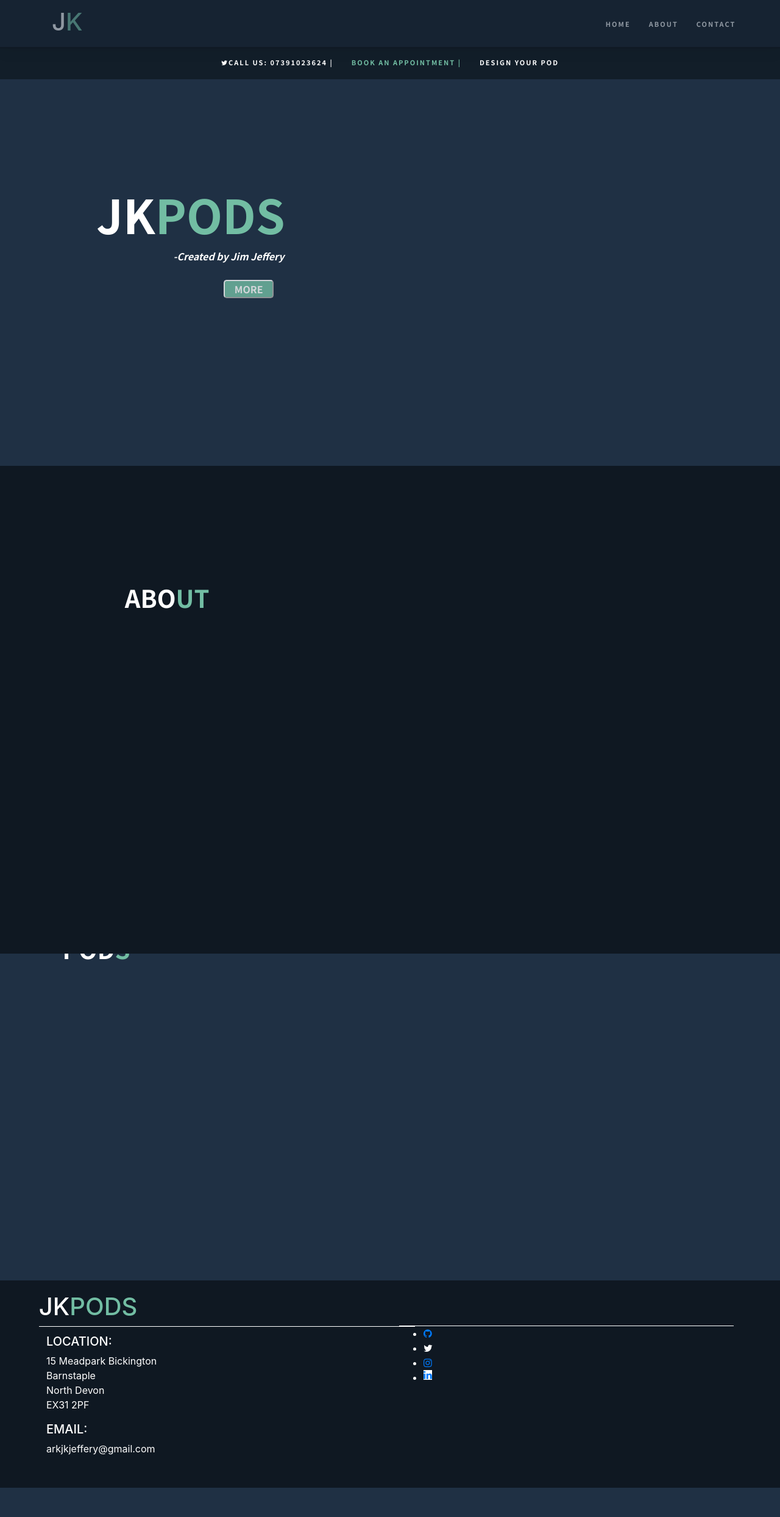
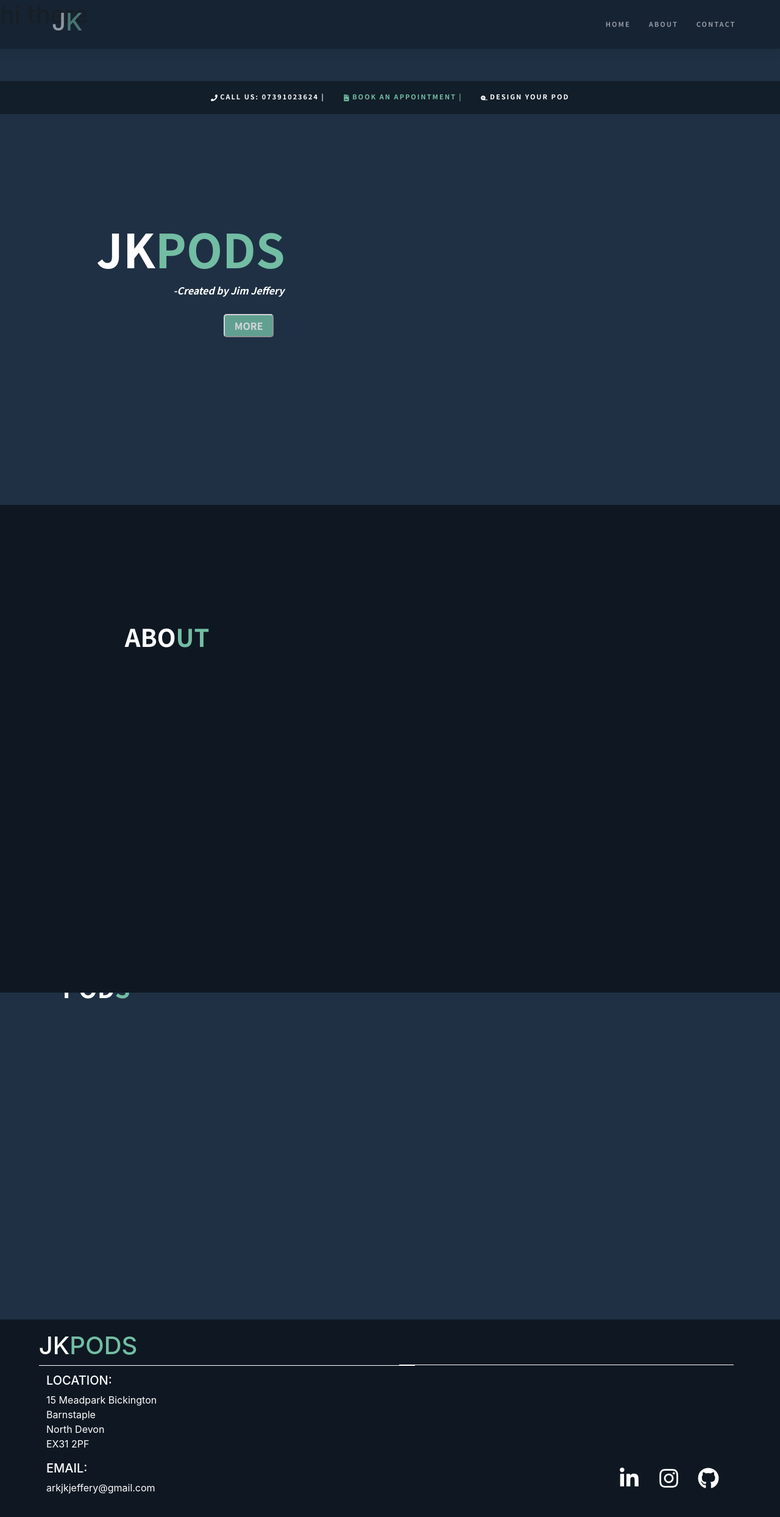
Before and after one commit to kellyjeffery1/jkpods, a React (Create React App) app: page /More in a window 1280 px wide. Shown: the top 2488 px of the page at 61% size. Before the commit the page ends 2440 px from the top, so only its background shows below. Built offline with nearby package versions, Linux system fonts and the light colour scheme.

Commit message:
adding in the router'

```diff
--- a/package.json
+++ b/package.json
@@ -21,8 +21,11 @@
     "react-fontawesome": "^1.7.1",
     "react-icons": "^3.10.0",
     "react-player": "^2.6.0",
+    "react-router": "^5.2.0",
+    "react-router-dom": "^5.2.0",
     "react-scripts": "3.4.1",
     "react-slick": "^0.27.1",
+    "react-use": "^15.3.3",
     "reactstrap": "^8.5.1",
     "scrollmagic": "^2.0.7",
     "slick-carousel": "^1.8.1"
--- a/src/App.js
+++ b/src/App.js
@@ -4,17 +4,24 @@ import Header from './components/Header';
 import About from './components/About';
 import Pods from './components/Pods';
 import Footer from './components/Footer';
+import More from './More';
+import { BrowserRouter as Router, Switch, Route } from 'react-router-dom';
 
 class App extends Component {
 	render() {
 		return (
+			<Router>
 				<div>
 					<Navbar />
+						<Switch>
+							<Route path="/More" component={More} />
+						</Switch>
 					<Header />
 					<About />
 					<Pods />
 					<Footer />
 				</div>
+			</Router>
 		);
 	}
 }
--- /dev/null
+++ b/src/More.js
@@ -0,0 +1,13 @@
+import React, { Component } from 'react';
+class More extends Component {
+    state = {  }
+    render() {
+        return (
+            <div>
+                <h1>hi there</h1>
+            </div>
+          );
+    }
+}
+
+export default More;
--- a/src/assests/About.scss
+++ b/src/assests/About.scss
@@ -1,8 +1,6 @@
 @import url('https://fonts.googleapis.com/css2?family=Raleway&display=swap');
 
 .about-section {
-	// display: flex;
-	// justify-content: left;
 	position: absolute;
 	color: white;
 	background-color: #0f1822;
@@ -23,3 +21,8 @@
 	letter-spacing: 1.5px;
 	font-weight: 600;
 }
+@media only screen and (max-width: 600px) {
+	.about-section {
+		margin-top: 20%;
+	}
+}
--- a/src/assests/Footer.scss
+++ b/src/assests/Footer.scss
@@ -1,6 +1,5 @@
-@import '//maxcdn.bootstrapcdn.com/font-awesome/4.3.0/css/font-awesome.min.css';
-
 .footer-section {
+	margin-top: 30px;
 	height: 340px;
 	width: 100%;
 	color: white;
@@ -25,7 +24,48 @@
 	background-color: white;
 	margin-top: 74px;
 }
-.fa-linkedin {
-	position: absolute;
-	background-color: white;
+.icon-container {
+	margin-top: 23%;
+	margin-left: 50%;
 }
+.icon-ul {
+	display: flex;
+	justify-content: row;
+	align-items: center;
+}
+.icon-li {
+	list-style: none;
+	margin: 15px;
+	font-size: 35px;
+	color: white;
+}
+.icon-li:hover {
+	text-decoration: none;
+	color: #72bda3;
+	opacity: 0.6;
+}
+@media only screen and (max-width: 600px) {
+	.footer-section {
+		width: 100%;
+		height: 500px;
+	}
+	.line-seperator-2 {
+		height: 0px;
+	}
+	.line-seperator {
+		width: 95%;
+	}
+	.footer-title-section {
+		margin-left: 0%;
+		margin-top: 10%;
+		margin-bottom: 2%;
+	}
+	.icon-container {
+		margin-top: 0%;
+		margin-left: 0%;
+	}
+	.contact-information {
+		margin-left: 10%;
+		margin-top: 5%;
+	}
+}
--- a/src/assests/Header.scss
+++ b/src/assests/Header.scss
@@ -9,15 +9,13 @@
 }
 
 .pod-image {
-	 position: relative;
-	 margin-top: 34%;
-	 height: 70%;
-	 width: 90%;
+	position: relative;
+	margin-top: 34%;
+	height: 70%;
+	width: 90%;
+	border-radius: 5px;
+}
 
-}
-.leaves {
-	border-radius: 5%;
-}
 .header-title {
 	font-size: 6vw;
 }
@@ -31,6 +29,7 @@
 	margin-top: 2%;
 	margin-left: 53%;
 	border-radius: 5px;
+	padding: 5px;
 	border-color: white;
 	width: 15%;
 	color: white;
@@ -40,7 +39,28 @@
 .title-button:hover {
 	background-color: white;
 	color: #72bda3;
+	transition: all 0.5s;
+	opacity: 0.4;
+	text-decoration: none;
 }
 .header {
 	position: relative;
 }
+@media only screen and (max-width: 600px) {
+	.title-section {
+		margin-top: 90%;
+	}
+	.header-para {
+		margin-left: 15%;
+	}
+	.title-button {
+		margin-left: 15%;
+		width: 20%;
+	}
+	.pod-image {
+		position: relative;
+		margin-top: 0%;
+		width: 99%;
+		height: 100vw;
+	}
+}
--- a/src/assests/Navbar.scss
+++ b/src/assests/Navbar.scss
@@ -122,6 +122,17 @@
 	margin-top: 13px;
 }
 
-.fa-twitter{
-	color: white;
+@media only screen and (max-width: 600px) {
+	.nav {
+		width: 100%;
+		height: 10%;
+	}
+	.menu__right {
+		width: 6%;
+	}
+	.second-nav {
+		width: 100%;
+		height: 10%;
+		margin-top: 16%;
+	}
 }
--- a/src/assests/Pods.scss
+++ b/src/assests/Pods.scss
@@ -69,3 +69,20 @@
 	font-size: 16px;
 	padding: 16px 32px;
 }
+@media only screen and (max-width: 600px) {
+	.pods-section {
+		margin-top: 210%;
+	}
+	.pod-card-image {
+		height: 16pc;
+		width: 18pc;
+		margin-left: 50px;
+	}
+	.pod-title {
+		margin-left: 18%;
+		margin-bottom: 10%;
+	}
+	.pod-card {
+		margin-bottom: 15%;
+	}
+}
--- a/src/components/Footer.jsx
+++ b/src/components/Footer.jsx
@@ -1,5 +1,6 @@
 import React, { Component } from 'react';
 import { Container, Row, Col } from 'reactstrap';
+import { FaLinkedinIn, FaInstagram, FaGithub } from 'react-icons/fa';
 
 class Footer extends Component {
 	state = {};
@@ -36,42 +37,21 @@ class Footer extends Component {
 						</Col>
 						<Col>
 							<div className="line-seperator-2" />
-							<div className="SM-buttons">
-								<ul className="contact-ul">
-									<li className="contact-li">
-										<a target="blank" href="https://github.com/kellyjeffery1">
-											<span />
-											<span />
-											<span />
-											<span />
-											<span className="fa fa-github" />
+							<div className="icon-container">
+								<ul className="icon-ul">
+									<li className="icon-li">
+										<a target="blank" href="https://www.linkedin.com/in/kelly-jeffery/">
+											<FaLinkedinIn style={{ color: 'white' }} />
 										</a>
 									</li>
-									<li className="contact-li">
-										<a target="blank" href="https://twitter.com/kellyjeffery_">
-											<span />
-											<span />
-											<span />
-											<span />
-											<span className="fa fa-twitter" />
+									<li className="icon-li">
+										<a target="blank" href="https://www.instagram.com/kellyjeffery1/?hl=en">
+											<FaInstagram style={{ color: 'white' }} />
 										</a>
 									</li>
-									<li className="contact-li">
-										<a target="blank" href="https://www.instagram.com/kellyjeffery1/?hl=en">
-											<span />
-											<span />
-											<span />
-											<span />
-											<span className="fa fa-instagram" />
-										</a>
-									</li>
-									<li className="contact-li">
-										<a target="blank" href="https://www.linkedin.com/in/kelly-jeffery/">
-											<span />
-											<span />
-											<span />
-											<span />
-											<span className="fa fa-linkedin" />
+									<li className="icon-li">
+										<a target="blank" href="https://github.com/kellyjeffery1">
+											<FaGithub style={{ color: 'white' }} />
 										</a>
 									</li>
 								</ul>
--- a/src/components/Header.jsx
+++ b/src/components/Header.jsx
@@ -32,6 +32,7 @@ const Header = () => {
 						<div className="pod-image" data-aos="fade-in">
 							<ReactPlayer
 								controls
+								samesite="None"
 								url="https://www.youtube.com/watch?v=5ZIisIvzOnE"
 								height="80%"
 								width="100%"
--- a/src/components/Navbar.jsx
+++ b/src/components/Navbar.jsx
@@ -22,7 +22,6 @@ class Navbar extends Component {
 								<li className="nav-links-item three">
 									<p className="nav-title">ABOUT</p>
 								</li>
-
 								<li className="nav-links-item four">
 									<p className="nav-title">CONTACT</p>
 								</li>
--- a/src/components/SecondNavbar.jsx
+++ b/src/components/SecondNavbar.jsx
@@ -1,4 +1,6 @@
 import React, { Component } from 'react';
+import { FaPhone, FaFileContract, FaTape } from 'react-icons/fa';
+
 class SecondNavbar extends Component {
 	state = {};
 	render() {
@@ -7,11 +9,16 @@ class SecondNavbar extends Component {
 				<div className="second-nav-container">
 					<ul className="second-nav-links">
 						<li className="second-nav-title">
-							<span className="fa fa-twitter" />Call us: 07391023624 |</li>
+							<span className="fa fa-twitter" />
+							<FaPhone /> Call us: 07391023624 |
+						</li>
 						<li className="second-nav-title" style={{ color: '#72BDA3' }}>
-							Book an Appointment |
+							<FaFileContract /> Book an Appointment |
 						</li>
-						<li className="second-nav-title">Design your pod</li>
+						<li className="second-nav-title">
+							{' '}
+							<FaTape /> Design your pod
+						</li>
 					</ul>
 				</div>
 			</nav>
```
Also changed, not shown: 1 other file (tests, documents, lock files or other folders). Lines whose indentation alone changed are shown as unchanged.
